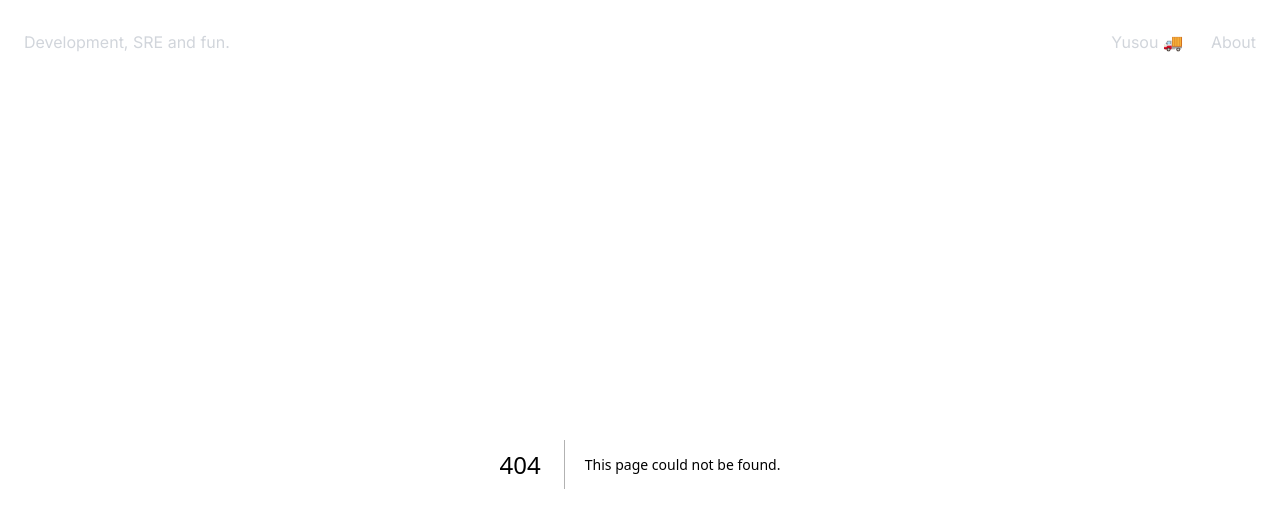
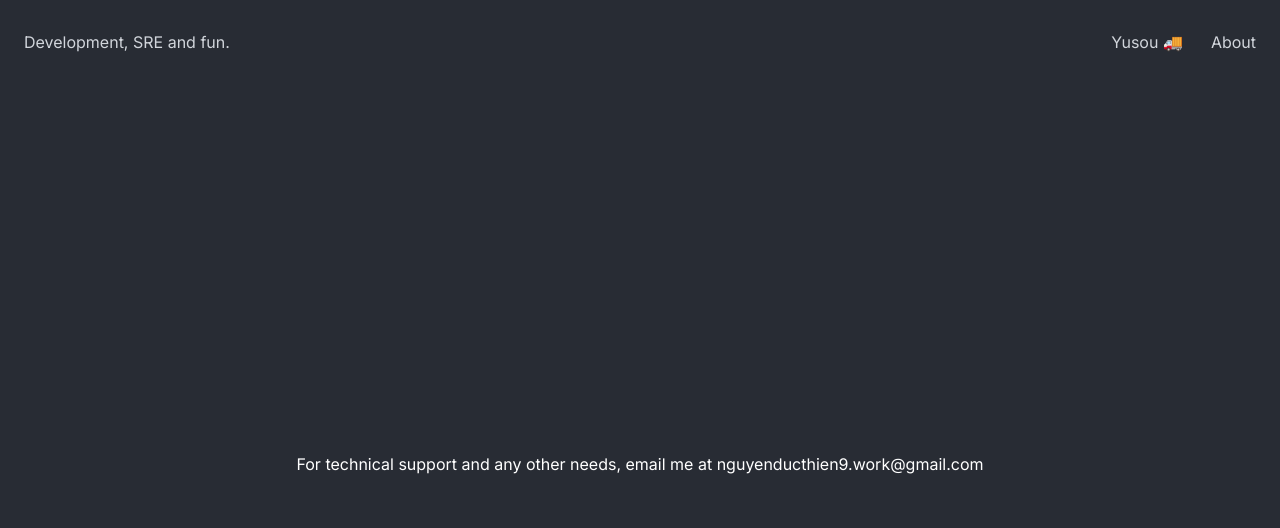
Before and after one commit to iuuukhueeee/iuuukhueeee.github.io, a Next.js app: page /support in a window 1280 px wide. Before the commit this address had no page. Shown: the top 528 px of the page. Built offline with nearby package versions, Linux system fonts and the light colour scheme.

Commit message:
feat: add support page

```diff
--- /dev/null
+++ b/src/app/support/page.tsx
@@ -0,0 +1,8 @@
+export default function Support() {
+  return (
+    <p className="flex items-center justify-center h-screen">
+      For technical support and any other needs, email me
+      at nguyenducthien9.work@gmail.com
+    </p>
+  );
+}
```
